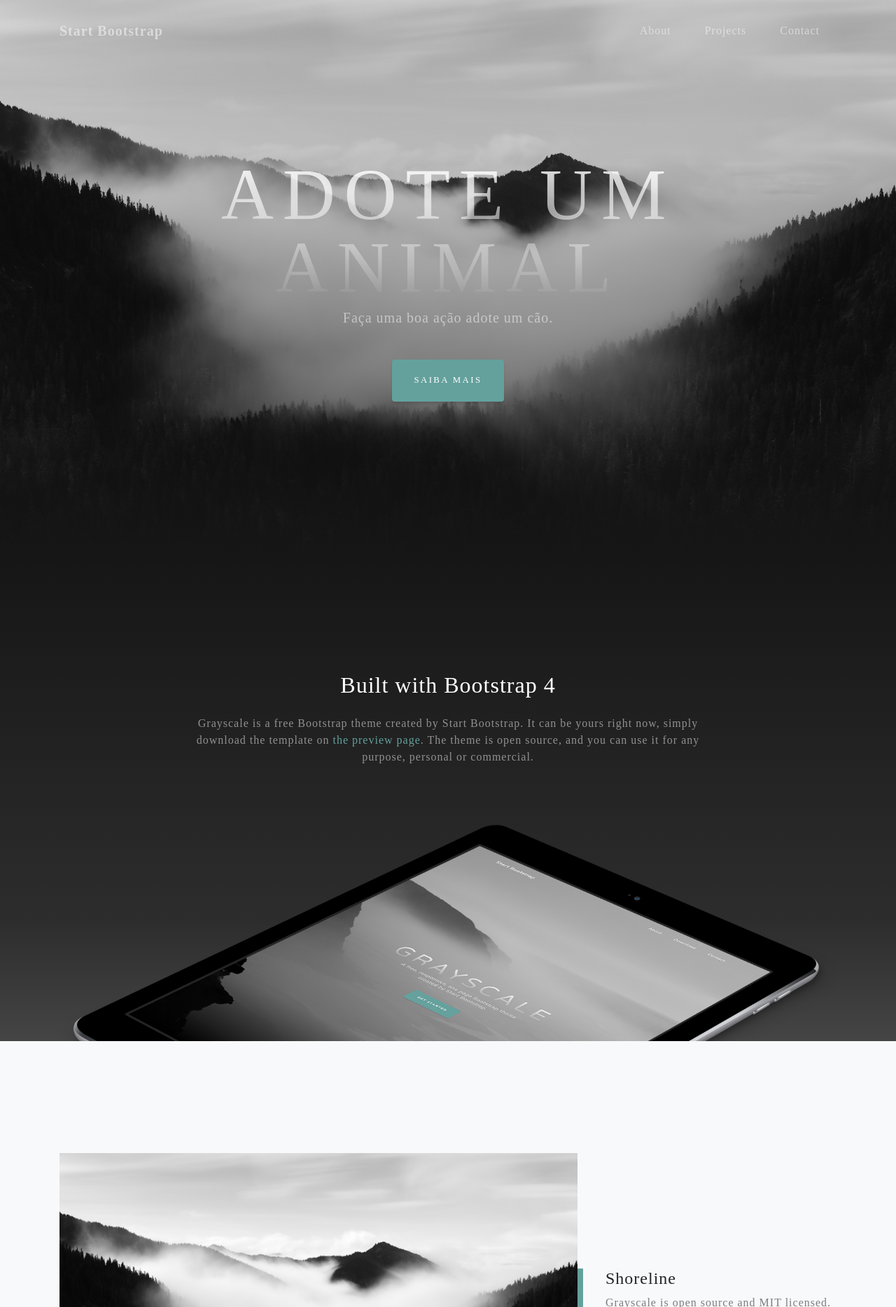
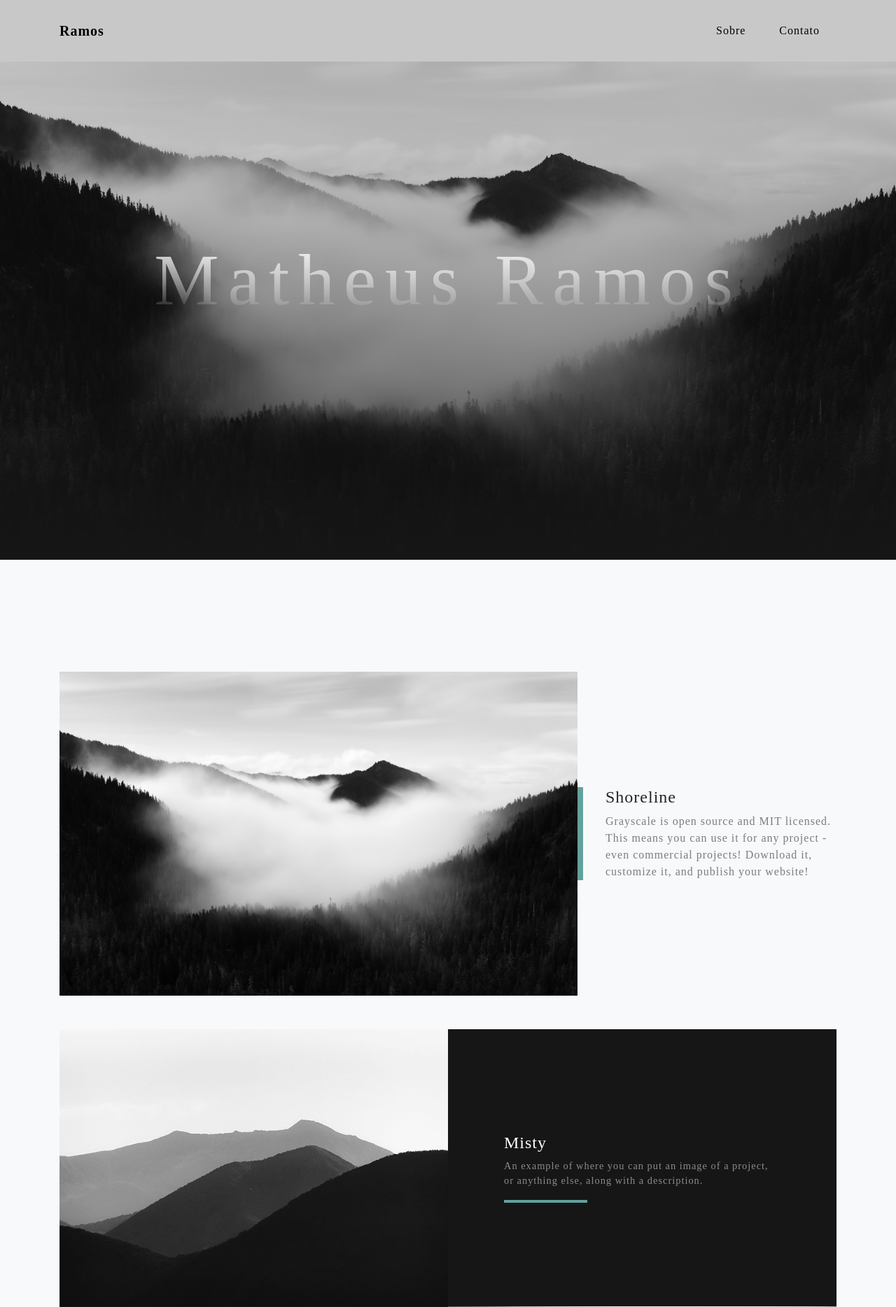
Before and after one commit to ramosmatheus/Phyton, a Django app: page / in a window 1280 px wide. Shown: the top 1868 px of the page at 70% size. Run offline with Django 3.2, Linux system fonts and the light colour scheme; some libraries are stand-ins or nearby versions.

Commit message:
Criação das páginas sobre e contato

```diff
--- a/Adotar/animais/templates/inicio.html
+++ b/Adotar/animais/templates/inicio.html
@@ -1,14 +1,63 @@
 {% extends 'modelo.html' %}
-
-{% block conteudo %}
-{{ block.super }}
-  <div class="container">
-    <div class="row">
-      <div class="col-lg-12 text-center my-5 p-5 border border-primary">
-        <h3>Mah oe :D</h3>
+{% load static %}
 
 
-       </div>
+{% block corpo %}
+{{ block.super }}
+
+<!-- Projects Section -->
+<section id="projects" class="projects-section bg-light">
+  <div class="container">
+
+    <!-- Featured Project Row -->
+    <div class="row align-items-center no-gutters mb-4 mb-lg-5">
+      <div class="col-xl-8 col-lg-7">
+        <img class="img-fluid mb-3 mb-lg-0" src="{% static 'img/bg-masthead.jpg' %}" alt="">
+      </div>
+      <div class="col-xl-4 col-lg-5">
+        <div class="featured-text text-center text-lg-left">
+          <h4>Shoreline</h4>
+          <p class="text-black-50 mb-0">Grayscale is open source and MIT licensed. This means you can use it for any project - even commercial projects! Download it, customize it, and publish your website!</p>
+        </div>
+      </div>
     </div>
+
+    <!-- Project One Row -->
+    <div class="row justify-content-center no-gutters mb-5 mb-lg-0">
+      <div class="col-lg-6">
+        <img class="img-fluid" src="{% static 'img/demo-image-01.jpg' %}" alt="">
+      </div>
+      <div class="col-lg-6">
+        <div class="bg-black text-center h-100 project">
+          <div class="d-flex h-100">
+            <div class="project-text w-100 my-auto text-center text-lg-left">
+              <h4 class="text-white">Misty</h4>
+              <p class="mb-0 text-white-50">An example of where you can put an image of a project, or anything else, along with a description.</p>
+              <hr class="d-none d-lg-block mb-0 ml-0">
+            </div>
+          </div>
+        </div>
+      </div>
+    </div>
+
+    <!-- Project Two Row -->
+    <div class="row justify-content-center no-gutters">
+      <div class="col-lg-6">
+        <img class="img-fluid" src="{% static 'img/demo-image-02.jpg' %}" alt="">
+      </div>
+      <div class="col-lg-6 order-lg-first">
+        <div class="bg-black text-center h-100 project">
+          <div class="d-flex h-100">
+            <div class="project-text w-100 my-auto text-center text-lg-right">
+              <h4 class="text-white">Mountains</h4>
+              <p class="mb-0 text-white-50">Another example of a project with its respective description. These sections work well responsively as well, try this theme on a small screen!</p>
+              <hr class="d-none d-lg-block mb-0 mr-0">
+            </div>
+          </div>
+        </div>
+      </div>
+    </div>
+
   </div>
+</section>
 {% endblock %}
--- a/Adotar/animais/templates/modelo.html
+++ b/Adotar/animais/templates/modelo.html
@@ -1,6 +1,7 @@
 <!DOCTYPE html>
 
 {% load static %}
+
 
 <html lang="pt-br">
 
@@ -12,6 +13,9 @@
   <meta name="author" content="">
 
   <title>Grayscale - Start Bootstrap Theme</title>
+
+  <!-- Font Awesome -->
+  <link rel="stylesheet" href="https://use.fontawesome.com/releases/v5.8.1/css/all.css" integrity="sha384-50oBUHEmvpQ+1lW4y57PTFmhCaXp0ML5d60M1M7uH2+nqUivzIebhndOJK28anvf" crossorigin="anonymous">
 
   <!-- Bootstrap core CSS -->
   <link href="{% static 'vendor/bootstrap/css/bootstrap.css' %}" rel="stylesheet">
@@ -27,7 +31,7 @@
   {% block menu %}
   <nav class="navbar navbar-expand-lg navbar-light fixed-top" id="mainNav">
     <div class="container">
-      <a class="navbar-brand js-scroll-trigger" href="#page-top">Start Bootstrap</a>
+      <a class="navbar-brand js-scroll-trigger" href="{% url 'inicio' %}">Ramos</a>
       <button class="navbar-toggler navbar-toggler-right" type="button" data-toggle="collapse" data-target="#navbarResponsive" aria-controls="navbarResponsive" aria-expanded="false" aria-label="Toggle navigation">
         Menu
         <i class="fas fa-bars"></i>
@@ -35,13 +39,10 @@
       <div class="collapse navbar-collapse" id="navbarResponsive">
         <ul class="navbar-nav ml-auto">
           <li class="nav-item">
-            <a class="nav-link js-scroll-trigger" href="#about">About</a>
+            <a class="nav-link js-scroll-trigger" href="{% url 'sobre' %}">Sobre</a>
           </li>
           <li class="nav-item">
-            <a class="nav-link js-scroll-trigger" href="#projects">Projects</a>
-          </li>
-          <li class="nav-item">
-            <a class="nav-link js-scroll-trigger" href="#signup">Contact</a>
+            <a class="nav-link js-scroll-trigger" href="{% url 'contato' %}">Contato</a>
           </li>
         </ul>
       </div>
@@ -55,86 +56,18 @@
   <header class="masthead">
     <div class="container d-flex h-100 align-items-center">
       <div class="mx-auto text-center">
-        <h1 class="mx-auto my-0 text-uppercase">Adote um animal</h1>
-        <h2 class="text-white-50 mx-auto mt-2 mb-5">Faça uma boa ação adote um cão.</h2>
-        <a href="#about" class="btn btn-primary js-scroll-trigger">Saiba mais</a>
+        <h1 class="mx-auto my-0 ">Matheus Ramos</h1>
       </div>
     </div>
   </header>
   {% endblock %}
 
   {% block sobre %}
-  <!-- About Section -->
-  <section id="about" class="about-section text-center">
-    <div class="container">
-      <div class="row">
-        <div class="col-lg-8 mx-auto">
-          <h2 class="text-white mb-4">Built with Bootstrap 4</h2>
-          <p class="text-white-50">Grayscale is a free Bootstrap theme created by Start Bootstrap. It can be yours right now, simply download the template on
-            <a href="http://startbootstrap.com/template-overviews/grayscale/">the preview page</a>. The theme is open source, and you can use it for any purpose, personal or commercial.</p>
-        </div>
-      </div>
-      <img src="{% static 'img/ipad.png' %}" class="img-fluid" alt="">
-    </div>
-  </section>
+
   {% endblock %}
 
   {% block corpo %}
-  <!-- Projects Section -->
-  <section id="projects" class="projects-section bg-light">
-    <div class="container">
 
-      <!-- Featured Project Row -->
-      <div class="row align-items-center no-gutters mb-4 mb-lg-5">
-        <div class="col-xl-8 col-lg-7">
-          <img class="img-fluid mb-3 mb-lg-0" src="{% static 'img/bg-masthead.jpg' %}" alt="">
-        </div>
-        <div class="col-xl-4 col-lg-5">
-          <div class="featured-text text-center text-lg-left">
-            <h4>Shoreline</h4>
-            <p class="text-black-50 mb-0">Grayscale is open source and MIT licensed. This means you can use it for any project - even commercial projects! Download it, customize it, and publish your website!</p>
-          </div>
-        </div>
-      </div>
-
-      <!-- Project One Row -->
-      <div class="row justify-content-center no-gutters mb-5 mb-lg-0">
-        <div class="col-lg-6">
-          <img class="img-fluid" src="{% static 'img/demo-image-01.jpg' %}" alt="">
-        </div>
-        <div class="col-lg-6">
-          <div class="bg-black text-center h-100 project">
-            <div class="d-flex h-100">
-              <div class="project-text w-100 my-auto text-center text-lg-left">
-                <h4 class="text-white">Misty</h4>
-                <p class="mb-0 text-white-50">An example of where you can put an image of a project, or anything else, along with a description.</p>
-                <hr class="d-none d-lg-block mb-0 ml-0">
-              </div>
-            </div>
-          </div>
-        </div>
-      </div>
-
-      <!-- Project Two Row -->
-      <div class="row justify-content-center no-gutters">
-        <div class="col-lg-6">
-          <img class="img-fluid" src="{% static 'img/demo-image-02.jpg' %}" alt="">
-        </div>
-        <div class="col-lg-6 order-lg-first">
-          <div class="bg-black text-center h-100 project">
-            <div class="d-flex h-100">
-              <div class="project-text w-100 my-auto text-center text-lg-right">
-                <h4 class="text-white">Mountains</h4>
-                <p class="mb-0 text-white-50">Another example of a project with its respective description. These sections work well responsively as well, try this theme on a small screen!</p>
-                <hr class="d-none d-lg-block mb-0 mr-0">
-              </div>
-            </div>
-          </div>
-        </div>
-      </div>
-
-    </div>
-  </section>
   {% endblock %}
 
   {% block rodapé %}
@@ -148,9 +81,9 @@
           <div class="card py-4 h-100">
             <div class="card-body text-center">
               <i class="fas fa-map-marked-alt text-primary mb-2"></i>
-              <h4 class="text-uppercase m-0">Address</h4>
+              <h4 class="text-uppercase m-0">GitHub</h4>
               <hr class="my-4">
-              <div class="small text-black-50">4923 Market Street, Orlando FL</div>
+              <div class="small text-black-50"><a href="https://github.com/ramosmatheus">ramosmatheus</a></div>
             </div>
           </div>
         </div>
@@ -162,7 +95,7 @@
               <h4 class="text-uppercase m-0">Email</h4>
               <hr class="my-4">
               <div class="small text-black-50">
-                <a href="#">hello@yourdomain.com</a>
+                <a href="#">ramosmatheusc@gmail.com</a>
               </div>
             </div>
           </div>
@@ -172,9 +105,9 @@
           <div class="card py-4 h-100">
             <div class="card-body text-center">
               <i class="fas fa-mobile-alt text-primary mb-2"></i>
-              <h4 class="text-uppercase m-0">Phone</h4>
+              <h4 class="text-uppercase m-0">Telefone</h4>
               <hr class="my-4">
-              <div class="small text-black-50">+1 (555) 902-8832</div>
+              <div class="small text-black-50">+55 (44) 99148-6780</div>
             </div>
           </div>
         </div>
@@ -199,7 +132,7 @@
   <!-- Footer -->
   <footer class="bg-black small text-center text-white-50">
     <div class="container">
-      Copyright &copy; Your Website 2019
+      Copyright &copy; Ramos 2019
     </div>
   </footer>
 
--- a/Adotar/animais/urls.py
+++ b/Adotar/animais/urls.py
@@ -7,5 +7,6 @@ from .views import *
 urlpatterns = [
     #path('caminho/da/url', ClasseLáDoView.as_view(), name="nomeDessaURL")
     path('', PaginaInicialView.as_view(), name="inicio"),
-    path('/inicio', PaginaInicialView.as_view(), name="inicio"),
+    path('sobre/', SobreInicialView.as_view(), name="sobre"),
+    path('contato/', ContatoInicialView.as_view(), name="contato"),
 ]
--- a/Adotar/animais/views.py
+++ b/Adotar/animais/views.py
@@ -6,8 +6,11 @@ from django.views.generic import TemplateView
 
 class PaginaInicialView(TemplateView):
     #Nome do arquivo que vai ser utilizado para renderisar esta página/método/classe
-    template_name = "modelo.html"
+    template_name = "inicio.html"
 
 class SobreInicialView(TemplateView):
     #Nome do arquivo que vai ser utilizado para renderisar esta página/método/classe
     template_name = "sobre.html"
+
+class ContatoInicialView(TemplateView):
+    template_name = "contato.html"
--- a/Adotar/static/css/grayscale.css
+++ b/Adotar/static/css/grayscale.css
@@ -12,7 +12,7 @@
 #mainNav .navbar-toggler {
   font-size: 80%;
   padding: 0.75rem;
-  color: #64a19d;
+  color: #black;
   border: 1px solid #64a19d;
 }
 
@@ -21,40 +21,40 @@
 }
 
 #mainNav .navbar-brand {
-  color: #161616;
+  color: #black;
   font-weight: 700;
   padding: .9rem 0;
 }
 
 #mainNav .navbar-nav .nav-item:hover {
-  color: fade(white, 80%);
+  color: black;
   outline: none;
-  background-color: transparent;
 }
 
 #mainNav .navbar-nav .nav-item:active, #mainNav .navbar-nav .nav-item:focus {
   outline: none;
-  background-color: transparent;
+  color: black;
 }
 
 @media (min-width: 992px) {
   #mainNav {
     padding-top: 0;
+    color: black;
     padding-bottom: 0;
     border-bottom: none;
-    background-color: transparent;
+    background-color: #C8C8C8;
     -webkit-transition: background-color 0.3s ease-in-out;
     transition: background-color 0.3s ease-in-out;
   }
   #mainNav .navbar-brand {
     padding: .5rem 0;
-    color: rgba(255, 255, 255, 0.5);
+    color: black;
   }
   #mainNav .nav-link {
     -webkit-transition: none;
     transition: none;
     padding: 2rem 1.5rem;
-    color: rgba(255, 255, 255, 0.5);
+    color: black;
   }
   #mainNav .nav-link:hover {
     color: rgba(255, 255, 255, 0.75);
```
